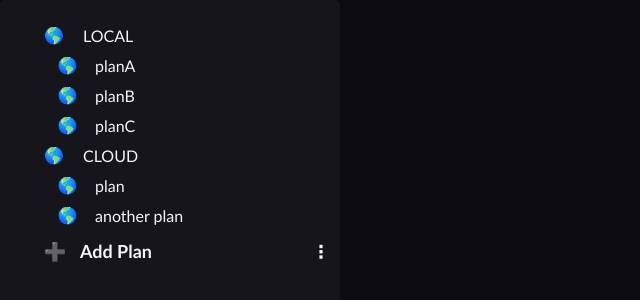
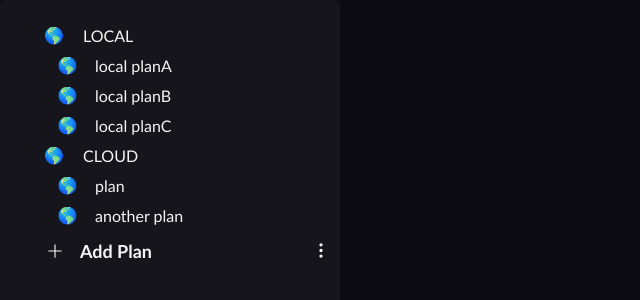
Before and after one commit to xk2102/rhoam-tasks, a React (Create React App) app: page / in a window 1280 px wide. Shown: the top 300 px of the page, without its empty margins (0-640 px from the left). Built offline with nearby package versions, Linux system fonts and the light colour scheme.

Commit message:
added tasks

```diff
--- a/package.json
+++ b/package.json
@@ -12,6 +12,7 @@
     "@types/react-dom": "^17.0.11",
     "react": "^17.0.2",
     "react-dom": "^17.0.2",
+    "react-icons": "^4.3.1",
     "react-scripts": "5.0.0",
     "typescript": "^4.5.5",
     "uid": "^2.0.0",
--- a/src/components/Box.tsx
+++ b/src/components/Box.tsx
@@ -17,15 +17,19 @@ function Box() {
   // --------------------------------------------------------------
   const [plans, setPlans] = useState<plan[]>([
     {
-      name: "planA",
+      name: "local planA",
       color: "",
       tasks: [
         { id: "1", description: "do this..", due: "datetime" },
         { id: "2", description: "do that..", due: "datetime" },
+        { id: "3", description: "do this..", due: "datetime" },
+        { id: "4", description: "do that..", due: "datetime" },
+        { id: "5", description: "do this..", due: "datetime" },
+        { id: "6", description: "do that..", due: "datetime" },
       ],
     },
     {
-      name: "planB",
+      name: "local planB",
       color: "",
       tasks: [
         { id: "3", description: "do that..", due: "datetime" },
@@ -33,7 +37,7 @@ function Box() {
       ],
     },
     {
-      name: "planC",
+      name: "local planC",
       color: "",
       tasks: [
         { id: "3", description: "do that..", due: "datetime" },
--- a/src/components/BoxLeft.tsx
+++ b/src/components/BoxLeft.tsx
@@ -1,5 +1,7 @@
 import styles from "./BoxLeft.module.css";
 import { plan } from "../modules/types";
+import { BsPlusLg } from "react-icons/bs";
+import { GoKebabVertical } from "react-icons/go";
 // --------------------------------------------------------------
 // --TYPES-------------------------------------------------------
 // --------------------------------------------------------------
@@ -55,9 +57,13 @@ function BoxLeft({ plans, selectedPlan, setSelectedPlan }: BoxLeftProps) {
       </div>
 
       <div className={styles.addPlanButton}>
-        <div className={styles.image}>➕</div>
+        <div className={styles.image}>
+          <BsPlusLg />
+        </div>
         <div className={styles.label}>Add Plan</div>
-        <div className={styles.config}>⋮</div>
+        <div className={styles.config}>
+          <GoKebabVertical />
+        </div>
       </div>
     </div>
   );
--- a/src/components/BoxRight.module.css
+++ b/src/components/BoxRight.module.css
@@ -70,6 +70,36 @@
   /* border: 2px solid; */
   /* SIZE */
   width: 100%;
+  /* MARGIN, PADDING */
+  margin-top: 25px;
+  margin-bottom: 25px;
+}
+
+.plan > .planContent > .task {
+  /* DISPLAY */
+  display: flex;
+  flex-direction: row;
+  justify-content: center;
+  align-items: center;
+  /* MARGIN, PADDING */
+  padding: 5px;
+}
+.plan > .planContent > .task > .image {
+  /* SIZE */
+  flex: 0.5;
+  /* DISPLAY */
+  display: flex;
+  flex-direction: row;
+  justify-content: center;
+  align-items: center;
+  /* FONTS */
+  font-size: 18px;
+}
+.plan > .planContent > .task > .description {
+  /* SIZE */
+  flex: 4;
+  /* FONTS */
+  font-size: 18px;
 }
 
 /* ------------------ */
@@ -109,6 +139,8 @@
   /* COLORS */
   background-color: #0b0b11;
   color: inherit;
+  /* FONTS */
+  font-size: 18px;
   /* OTHER */
   cursor: pointer;
 }
--- a/src/components/BoxRight.tsx
+++ b/src/components/BoxRight.tsx
@@ -1,6 +1,9 @@
 import styles from "./BoxRight.module.css";
 import { plan } from "../modules/types";
 import React, { useState } from "react";
+import { MdOutlineCheckBoxOutlineBlank, MdOutlineCheckBox } from "react-icons/md";
+import { BsPlusLg } from "react-icons/bs";
+import { GoKebabVertical } from "react-icons/go";
 // --------------------------------------------------------------
 // --TYPES-------------------------------------------------------
 // --------------------------------------------------------------
@@ -44,25 +47,40 @@ function BoxRight({ selectedPlan, addTaskToAPlan }: BoxRightProps) {
     <div className={styles.BoxRight}>
       {selectedPlan && (
         <>
+          {/* PLAN */}
           <div className={styles.plan}>
+            {/* HEADER */}
             <div className={styles.planHeader}>
               <div className={styles.image}>🌎</div>
               <div className={styles.label}>{selectedPlan.name}</div>
-              <div className={styles.config}>⋮</div>
+              <div className={styles.config}>
+                <GoKebabVertical />
+              </div>
             </div>
-            <div className={styles.planContent}>content</div>
-            {/* <div className={styles.planFooter}> */}
+            {/* CONTENT */}
+            <div className={styles.planContent}>
+              {selectedPlan.tasks.length > 0 &&
+                selectedPlan.tasks.map((task, index) => (
+                  <div className={styles.task} key={index}>
+                    <div className={styles.image}>
+                      <MdOutlineCheckBoxOutlineBlank />
+                      {/* <MdOutlineCheckBox /> */}
+                    </div>
+                    <div className={styles.description}>{task.description}</div>
+                  </div>
+                ))}
+            </div>
+            {/* FOOTER */}
             <form className={styles.planFooter}>
               <div className={styles.image}>
                 <button type="submit" onClick={(event) => onClick_handleSubmit(event, selectedPlan.name, input)}>
-                  ➕
+                  <BsPlusLg />
                 </button>
               </div>
               <div className={styles.input}>
                 <input value={input} onChange={(event) => onChange_handleInput(event)}></input>
               </div>
             </form>
-            {/* </div> */}
           </div>
         </>
       )}
```
Also changed, not shown: 1 other file (tests, documents, lock files or other folders).
